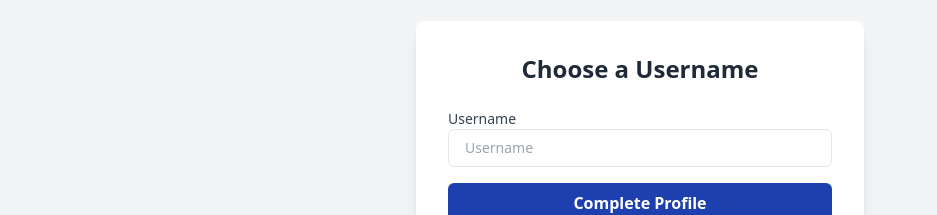
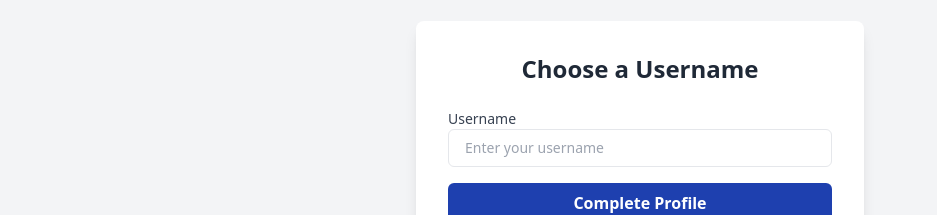
Before and after one commit to Kalvium-x-ThunderGits/instagram-walkthrough, a React (Create React App) app in the folder frontend/: page /complete-profile in a window 1280 px wide. Shown: the part 262-477 px from the top of the page, without its empty margins (0-937 px from the left). Built offline with nearby package versions, Linux system fonts and the light colour scheme.

Commit message:
Update CompleteProfile.js

```diff
--- a/frontend/src/components/GoogleLogin/CompleteProfile.js
+++ b/frontend/src/components/GoogleLogin/CompleteProfile.js
@@ -39,7 +39,7 @@ export default function CompleteProfile() {
                 <form className='space-y-4 w-full' onSubmit={handleSubmit}>
                     <div>
                         <label htmlFor="username" className='block text-sm font-medium text-gray-700'>Username</label>
-                        <input type="text" placeholder="Username" id='username'
+                        <input type="text" placeholder="Enter your username" id='username'
                             value={username}
                             onChange={(e) => { setUsername(e.target.value) }}
                             required
```
